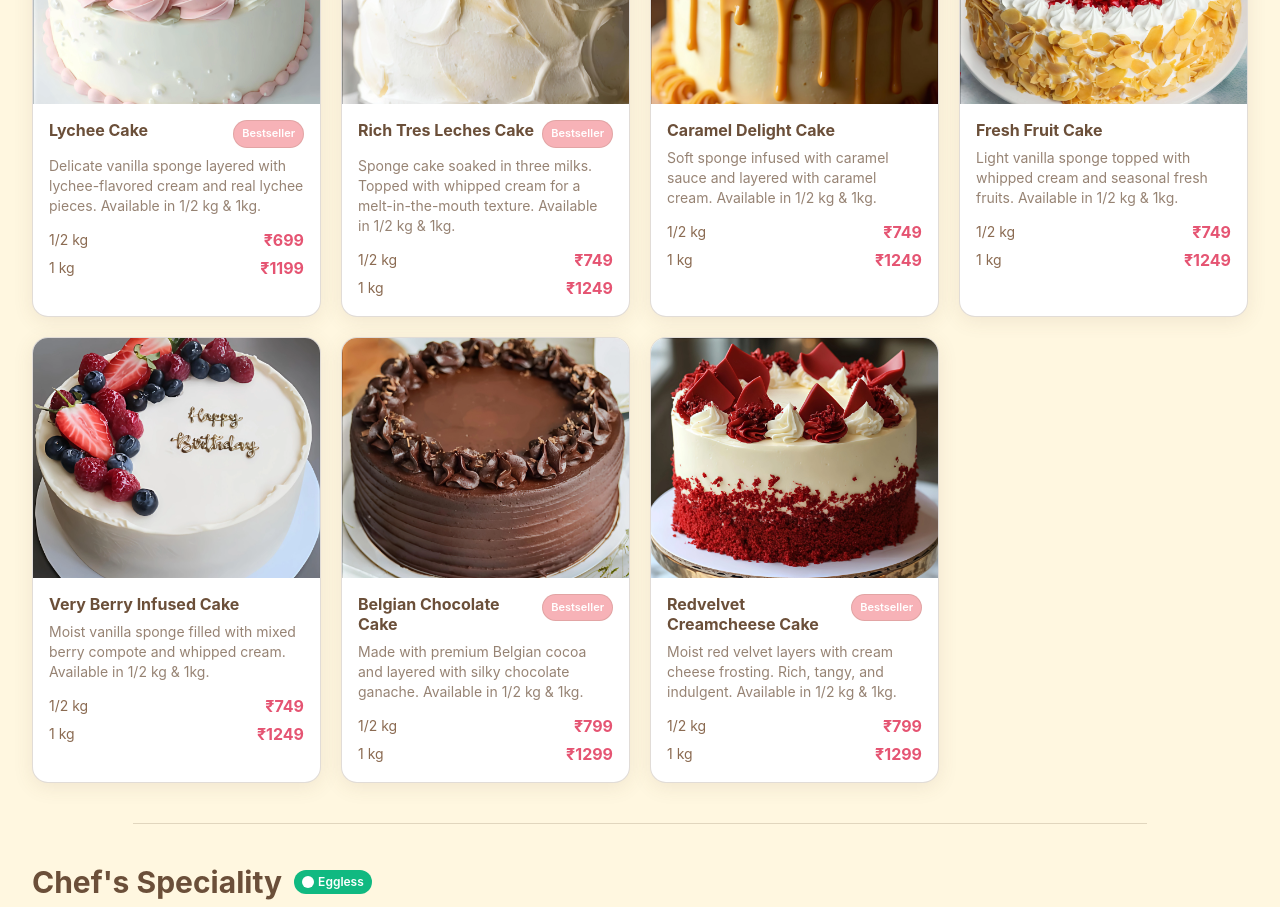
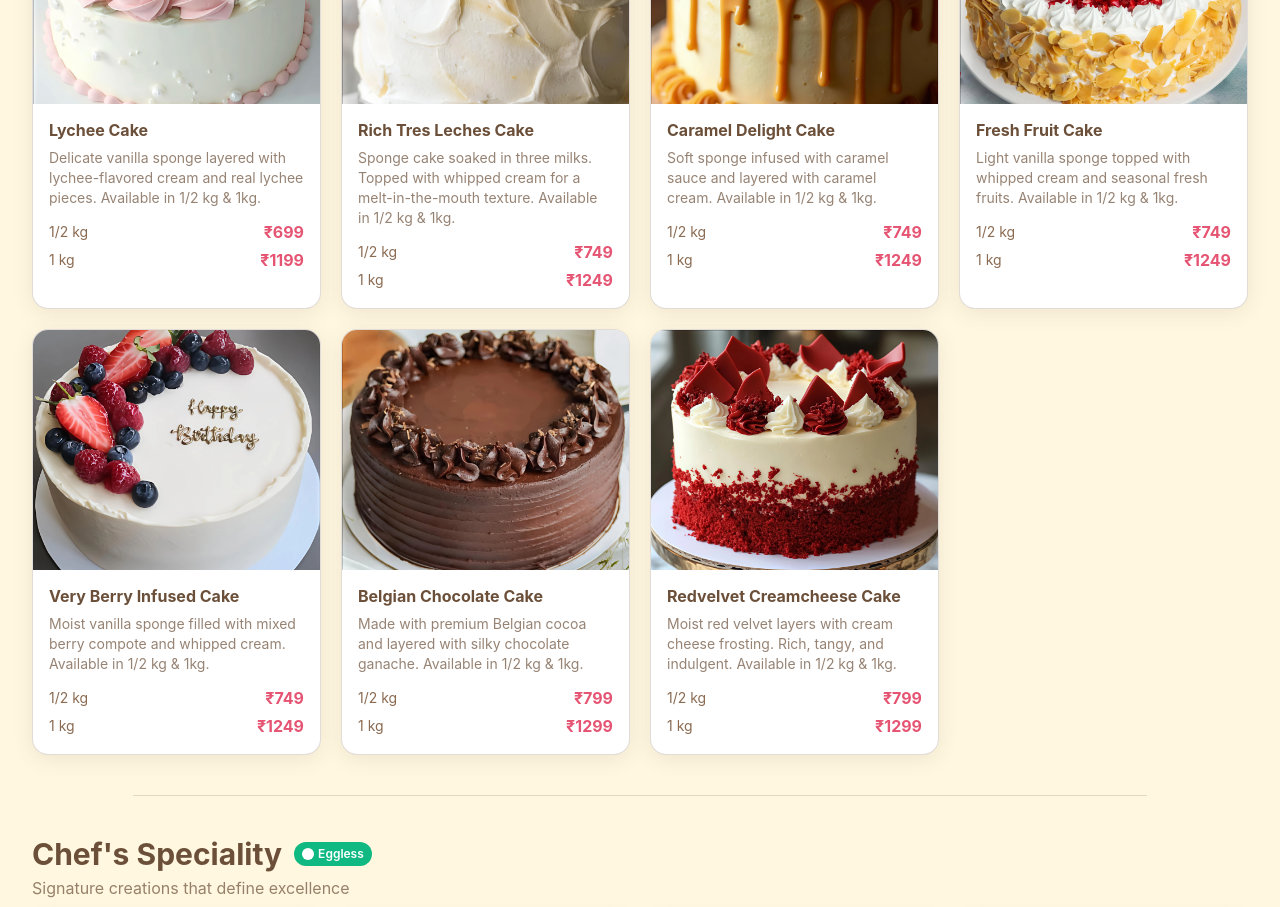
Before and after one commit to Abhi-0930/bake-to-cherriish, a React (Vite) app: page / in a window 1280 px wide. Shown: the part 3880-4787 px from the top of the page. Built offline with nearby package versions, Linux system fonts and the light colour scheme.

Commit message:
first commit

```diff
--- a/src/constants.js
+++ b/src/constants.js
@@ -33,13 +33,13 @@ export const menuData = {
     { name: 'Black Forest Cake', half: 649, full: 1049, desc: 'Chocolate sponge with whipped cream and cherries. A delicious blend of rich and fruity flavors. Available in 1/2 kg & 1kg.', rating: 4.9, time: '35 min' }
   ],
   premiumCakes: [
-    { name: 'Lychee Cake', half: 699, full: 1199, desc: 'Delicate vanilla sponge layered with lychee-flavored cream and real lychee pieces. Available in 1/2 kg & 1kg.', rating: 4.8, time: '40 min', badge: 'Bestseller' },
-    { name: 'Rich Tres Leches Cake', half: 749, full: 1249, desc: 'Sponge cake soaked in three milks. Topped with whipped cream for a melt-in-the-mouth texture. Available in 1/2 kg & 1kg.', rating: 4.9, time: '40 min', badge: 'Bestseller' },
+    { name: 'Lychee Cake', half: 699, full: 1199, desc: 'Delicate vanilla sponge layered with lychee-flavored cream and real lychee pieces. Available in 1/2 kg & 1kg.', rating: 4.8, time: '40 min' },
+    { name: 'Rich Tres Leches Cake', half: 749, full: 1249, desc: 'Sponge cake soaked in three milks. Topped with whipped cream for a melt-in-the-mouth texture. Available in 1/2 kg & 1kg.', rating: 4.9, time: '40 min' },
     { name: 'Caramel Delight Cake', half: 749, full: 1249, desc: 'Soft sponge infused with caramel sauce and layered with caramel cream. Available in 1/2 kg & 1kg.', rating: 4.7, time: '40 min' },
     { name: 'Fresh Fruit Cake', half: 749, full: 1249, desc: 'Light vanilla sponge topped with whipped cream and seasonal fresh fruits. Available in 1/2 kg & 1kg.', rating: 4.6, time: '35 min' },
     { name: 'Very Berry Infused Cake', half: 749, full: 1249, desc: 'Moist vanilla sponge filled with mixed berry compote and whipped cream. Available in 1/2 kg & 1kg.', rating: 4.8, time: '40 min' },
-    { name: 'Belgian Chocolate Cake', half: 799, full: 1299, desc: 'Made with premium Belgian cocoa and layered with silky chocolate ganache. Available in 1/2 kg & 1kg.', rating: 4.9, time: '45 min', badge: 'Bestseller' },
-    { name: 'Redvelvet Creamcheese Cake', half: 799, full: 1299, desc: 'Moist red velvet layers with cream cheese frosting. Rich, tangy, and indulgent. Available in 1/2 kg & 1kg.', rating: 4.9, time: '45 min', badge: 'Bestseller' }
+    { name: 'Belgian Chocolate Cake', half: 799, full: 1299, desc: 'Made with premium Belgian cocoa and layered with silky chocolate ganache. Available in 1/2 kg & 1kg.', rating: 4.9, time: '45 min' },
+    { name: 'Redvelvet Creamcheese Cake', half: 799, full: 1299, desc: 'Moist red velvet layers with cream cheese frosting. Rich, tangy, and indulgent. Available in 1/2 kg & 1kg.', rating: 4.9, time: '45 min' }
 
 
   ],
```
Also changed, not shown: src/components/LazySection.jsx (line endings or trailing spaces).
